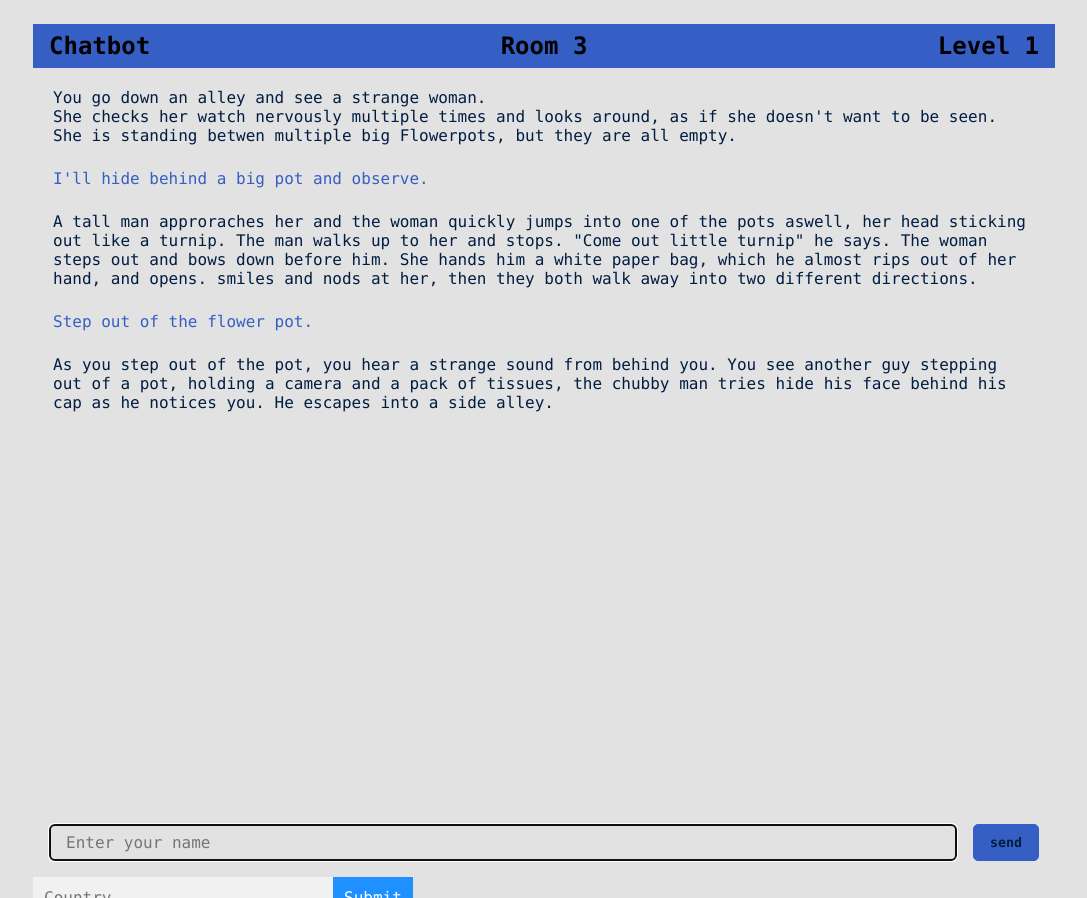
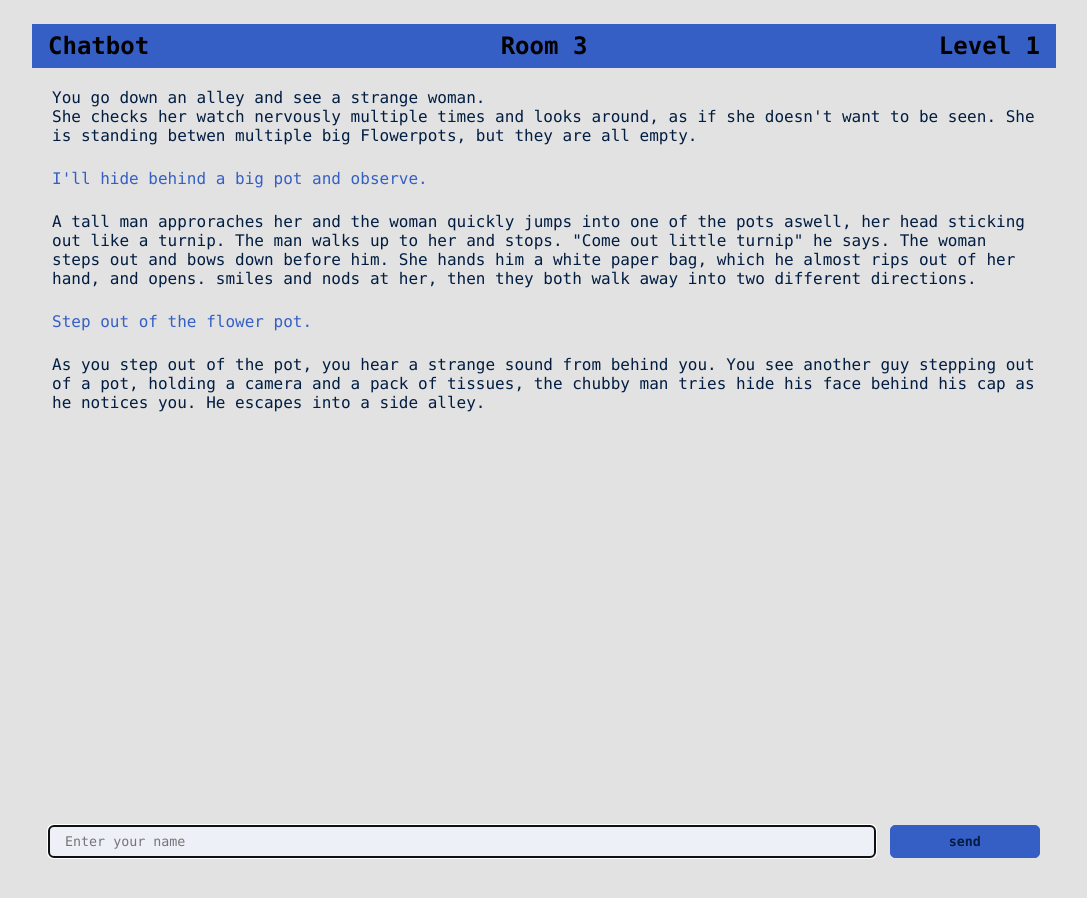
Before and after one commit to minotalen/chatbot-group, a Flask app: page / in a window 1280 px wide. Shown: the whole page, without its empty margins (96-1183 px from the left). Run offline with Flask 2, Linux system fonts and the light colour scheme; some libraries are stand-ins or nearby versions.

Commit message:
autocomplete.js added + autocomplete reworked

```diff
--- a/static/css/chat.css
+++ b/static/css/chat.css
@@ -52,15 +52,16 @@
 #chat-input-user {
   position: relative;
   margin: 2rem 1rem 1rem 1rem;
+
 }
 
 #chat-input-user input[type="text"] {
-  background-color: var(--color-background);
+  background-color: var(--color-surface);
   border-radius: var(--border-radius);
   border: var(--border-chat);
   padding: 0.5rem 1rem;
   color: var(--color-message-user);
-  flex-grow: 6;
+  width: 100%;
 }
 
 #chat-input-user input[type="text"]::placeholder {
@@ -82,7 +83,7 @@
   transition: 0.2s;
   color: var(--color-text);
   font-weight: 600;
-  flex-grow: 0.75;
+  flex-grow: 1;
   padding: 0.5rem 1rem;
   margin: 0 0 0 1rem;
 }
@@ -91,59 +92,14 @@
   background-color: var(--color-primary-light);
 }
 
-form {
+form#chat-input-form {
   display: flex;
+
   width: 100%;
+  flex-grow: 6;
 }
 
-/*Autocomplete Form */
-
-* { box-sizing: border-box; }
-body {
-  font: 16px Arial;
+#autocomplete-window {
+  flex-grow: 7;
+  margin-right: 2rem;
 }
-.autocomplete {
-  /*the container must be positioned relative:*/
-  position: relative;
-  display: inline-block;
-}
-input {
-  border: 1px solid transparent;
-  background-color: #f1f1f1;
-  padding: 10px;
-  font-size: 16px;
-}
-input[type=text] {
-  background-color: #f1f1f1;
-  width: 100%;
-}
-input[type=submit] {
-  background-color: DodgerBlue;
-  color: #fff;
-}
-.autocomplete-items {
-  position: absolute;
-  border: 1px solid #d4d4d4;
-  border-bottom: none;
-  border-top: none;
-  z-index: 99;
-  /*position the autocomplete items to be the same width as the container:*/
-  top: 100%;
-  left: 0;
-  right: 0;
-}
-.autocomplete-items div {
-  padding: 10px;
-  cursor: pointer;
-  background-color: #fff;
-  border-bottom: 1px solid #d4d4d4;
-}
-.autocomplete-items div:hover {
-  /*when hovering an item:*/
-  background-color: #e9e9e9;
-}
-.autocomplete-active {
-  /*when navigating through the items using the arrow keys:*/
-  background-color: DodgerBlue !important;
-  color: #ffffff;
-}
--- a/templates/index.html
+++ b/templates/index.html
@@ -56,128 +56,15 @@
 
     <div id="chat-input-user">
       <form id="chat-input-form">
-        <input id="input-user" type="text" placeholder="Enter your name" autofocus></input>
+        <div id="autocomplete-window">
+          <input id="input-user" type="text" placeholder="Enter your name" autofocus></input>
+
+        </div>
+
+
         <button type="button" id="send-button">send</button>
       </form>
     </div>
-
-    <form autocomplete="off" action="/action_page.php">
-      <div class="autocomplete" style="width:300px;">
-        <input id="myInput" type="text" name="myCountry" placeholder="Country">
-      </div>
-      <input type="submit">
-    </form>
-
-    <!-- Auto complete script-->
-
-    <script>
-      function autocomplete(inp, arr) {
-  /*the autocomplete function takes two arguments,
-  the text field element and an array of possible autocompleted values:*/
-  var currentFocus;
-  /*execute a function when someone writes in the text field:*/
-  inp.addEventListener("input", function(e) {
-      var a, b, i, val = this.value;
-      /*close any already open lists of autocompleted values*/
-      closeAllLists();
-      if (!val) { return false;}
-      currentFocus = -1;
-      /*create a DIV element that will contain the items (values):*/
-      a = document.createElement("DIV");
-      a.setAttribute("id", this.id + "autocomplete-list");
-      a.setAttribute("class", "autocomplete-items");
-      /*append the DIV element as a child of the autocomplete container:*/
-      this.parentNode.appendChild(a);
-      /*for each item in the array...*/
-      for (i = 0; i < arr.length; i++) {
-        /*check if the item starts with the same letters as the text field value:*/
-        if (arr[i].substr(0, val.length).toUpperCase() == val.toUpperCase()) {
-          /*create a DIV element for each matching element:*/
-          b = document.createElement("DIV");
-          /*make the matching letters bold:*/
-          b.innerHTML = "<strong>" + arr[i].substr(0, val.length) + "</strong>";
-          b.innerHTML += arr[i].substr(val.length);
-          /*insert a input field that will hold the current array item's value:*/
-          b.innerHTML += "<input type='hidden' value='" + arr[i] + "'>";
-          /*execute a function when someone clicks on the item value (DIV element):*/
-              b.addEventListener("click", function(e) {
-              /*insert the value for the autocomplete text field:*/
-              inp.value = this.getElementsByTagName("input")[0].value;
-              /*close the list of autocompleted values,
-              (or any other open lists of autocompleted values:*/
-              closeAllLists();
-          });
-          a.appendChild(b);
-        }
-      }
-  });
-  /*execute a function presses a key on the keyboard:*/
-  inp.addEventListener("keydown", function(e) {
-      var x = document.getElementById(this.id + "autocomplete-list");
-      if (x) x = x.getElementsByTagName("div");
-      if (e.keyCode == 40) {
-        /*If the arrow DOWN key is pressed,
-        increase the currentFocus variable:*/
-        currentFocus++;
-        /*and and make the current item more visible:*/
-        addActive(x);
-      } else if (e.keyCode == 38) { //up
-        /*If the arrow UP key is pressed,
-        decrease the currentFocus variable:*/
-        currentFocus--;
-        /*and and make the current item more visible:*/
-        addActive(x);
-      } else if (e.keyCode == 13) {
-        /*If the ENTER key is pressed, prevent the form from being submitted,*/
-        e.preventDefault();
-        if (currentFocus > -1) {
-          /*and simulate a click on the "active" item:*/
-          if (x) x[currentFocus].click();
-        }
-      }
-  });
-  function addActive(x) {
-    /*a function to classify an item as "active":*/
-    if (!x) return false;
-    /*start by removing the "active" class on all items:*/
-    removeActive(x);
-    if (currentFocus >= x.length) currentFocus = 0;
-    if (currentFocus < 0) currentFocus = (x.length - 1);
-    /*add class "autocomplete-active":*/
-    x[currentFocus].classList.add("autocomplete-active");
-  }
-  function removeActive(x) {
-    /*a function to remove the "active" class from all autocomplete items:*/
-    for (var i = 0; i < x.length; i++) {
-      x[i].classList.remove("autocomplete-active");
-    }
-  }
-  function closeAllLists(elmnt) {
-    /*close all autocomplete lists in the document,
-    except the one passed as an argument:*/
-    var x = document.getElementsByClassName("autocomplete-items");
-    for (var i = 0; i < x.length; i++) {
-      if (elmnt != x[i] && elmnt != inp) {
-      x[i].parentNode.removeChild(x[i]);
-    }
-  }
-}
-/*execute a function when someone clicks in the document:*/
-document.addEventListener("click", function (e) {
-    closeAllLists(e.target);
-});
-}
-      </script>
-
-
-<script>
-  /**
- * Array of all currently usable commands.
- */
-var commands = ["look around", "go to start", "go to room", "current room", "go to right", "go to left", "use"];
-  autocomplete(document.getElementById("myInput"), commands);
-  </script>
-
   </div>
 
   <!-- load socket libary -->
@@ -186,6 +73,7 @@
 
   <!-- custom javascript -->
   <script src="../static/js/client.js"></script>
+  <script src="../static/js/autocomplete.js"></script>
 </body>
 
 </html>
```
Also changed, not shown: static/js/autocomplete.js (added, +112 -0 lines).
